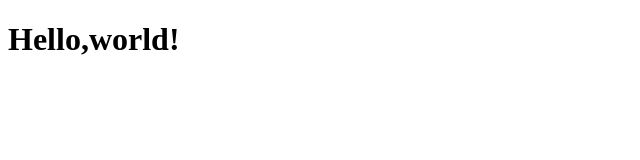
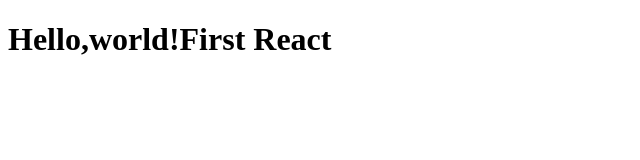
Before and after one commit to ctyu/ctyu.github.io, a website: page react/html/index.html in a window 1280 px wide. Shown: the whole page, without its empty margins (0-640 px from the left). Drawn offline with Linux system fonts and the light colour scheme.

Commit message:
add text

```diff
--- a/react/html/index.html
+++ b/react/html/index.html
@@ -5,7 +5,7 @@
     <title>test</title>
 </head>
 <body>
-    <h1>Hello,world!</h1>
+    <h1>Hello,world!First React</h1>
 </body>
 <script type="text/javascript" src="../scripts/react.min.js"></script>
 <script type="text/javascript" src="../scripts/JSXTransformer.js"></script>
```
